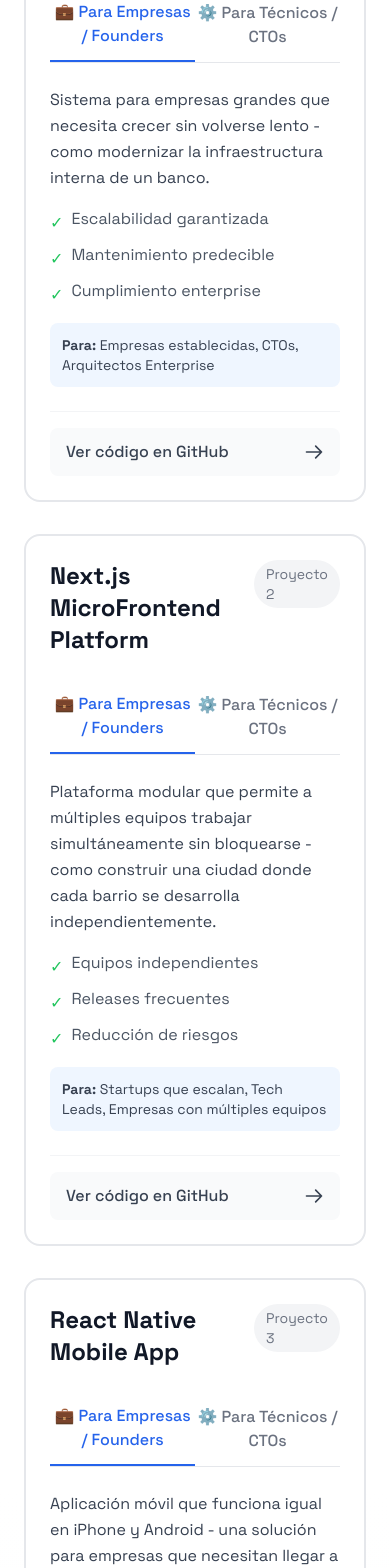
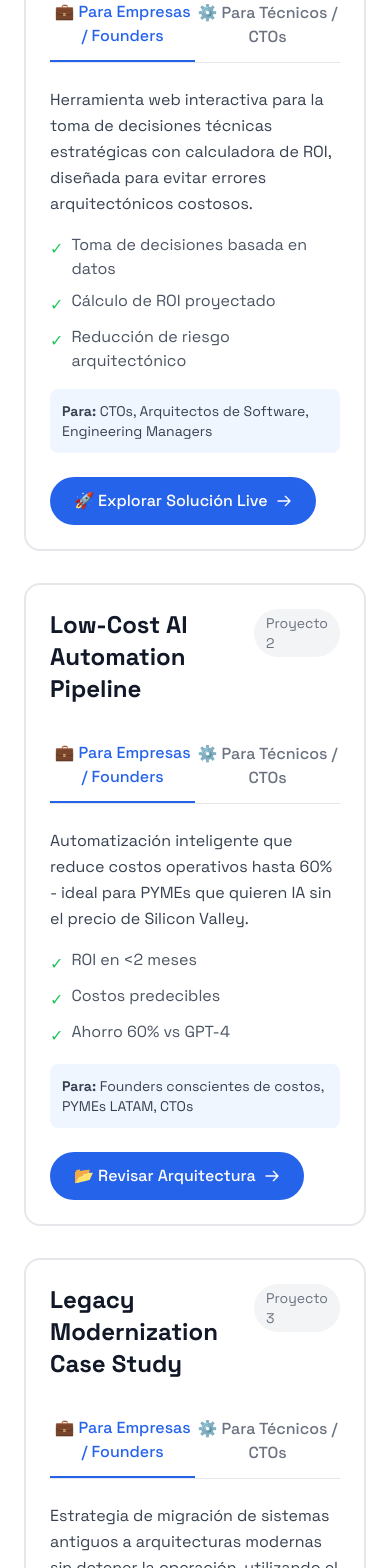
Before and after one commit to chrishiotech/christian-aguirre-landing, a Next.js app: page / in a window 390 px wide. Shown: the part 6706-8274 px from the top of the page. Built offline with nearby package versions, Linux system fonts and the light colour scheme.

Commit message:
changes to footer and header

```diff
--- a/src/components/Footer.tsx
+++ b/src/components/Footer.tsx
@@ -18,7 +18,7 @@
             </div>
 
             <p className="mb-8 max-w-md text-sm leading-relaxed text-slate-300 sm:text-base">
-              Especializado en arquitecturas frontend escalables, consultoría técnica con ROI
+              🎯 Especializado en arquitecturas frontend escalables, consultoría técnica con ROI
               medible e implementaciones de IA de bajo costo para empresas.
             </p>
           </div>
@@ -56,7 +56,7 @@
           </div>
         </div>
 
-        <div className="mt-8 border-t border-slate-600 pt-6 text-center text-slate-400 sm:mt-12 sm:pt-8">
+        <div className="mt-8 border-t border-slate-200 pt-6 text-center text-slate-200 sm:mt-12 sm:pt-8">
           <p className="text-sm sm:text-base">
             © {new Date().getFullYear()} Christian Aguirre. Todos los derechos reservados.
           </p>
--- a/src/sections/ProofPortfolio.tsx
+++ b/src/sections/ProofPortfolio.tsx
@@ -4,67 +4,119 @@
   const projects = [
     {
       id: 1,
-      name: "Angular Enterprise Application",
+      name: "Technical Decision Framework",
       businessDescription:
-        "Sistema para empresas grandes que necesita crecer sin volverse lento - como modernizar la infraestructura interna de un banco.",
+        "Herramienta web interactiva para la toma de decisiones técnicas estratégicas con calculadora de ROI, diseñada para evitar errores arquitectónicos costosos.",
       technicalDescription:
-        "Aplicación empresarial con Angular 17, lazy-loaded modules, gestión de estado con NgRx, y testing pyramid completo (Jest + Cypress).",
-      tech: ["Angular 17", "NgRx", "Jest", "Cypress", "TypeScript Strict"],
+        "Framework interactivo construido con React, TypeScript y D3.js para visualización de árboles de decisión y análisis de trade-offs.",
+      tech: ["React", "TypeScript", "D3.js", "Tailwind CSS", "Vercel"],
       businessValue: [
-        "Escalabilidad garantizada",
-        "Mantenimiento predecible",
-        "Cumplimiento enterprise",
+        "Toma de decisiones basada en datos",
+        "Cálculo de ROI proyectado",
+        "Reducción de riesgo arquitectónico",
       ],
-      link: "https://github.com/chrishiotech/technical-portfolio/tree/main/01-angular-enterprise",
-      targetAudience: ["Empresas establecidas", "CTOs", "Arquitectos Enterprise"],
+      link: "https://07-technical-decision.vercel.app/",
+      targetAudience: ["CTOs", "Arquitectos de Software", "Engineering Managers"],
     },
     {
       id: 2,
-      name: "Next.js MicroFrontend Platform",
-      businessDescription:
-        "Plataforma modular que permite a múltiples equipos trabajar simultáneamente sin bloquearse - como construir una ciudad donde cada barrio se desarrolla independientemente.",
-      technicalDescription:
-        "Arquitectura MicroFrontend con Webpack 5 Module Federation, SSR/SSG, optimización de Core Web Vitals, y composición en runtime.",
-      tech: ["Next.js 14", "Webpack Module Federation", "TypeScript", "React 18"],
-      businessValue: ["Equipos independientes", "Releases frecuentes", "Reducción de riesgos"],
-      link: "https://github.com/chrishiotech/technical-portfolio/tree/main/02-nextjs-microfrontend",
-      targetAudience: ["Startups que escalan", "Tech Leads", "Empresas con múltiples equipos"],
-    },
-    {
-      id: 3,
-      name: "React Native Mobile App",
-      businessDescription:
-        "Aplicación móvil que funciona igual en iPhone y Android - una solución para empresas que necesitan llegar a clientes en cualquier dispositivo.",
-      technicalDescription:
-        "Aplicación nativa con React Native, arquitectura modular, gestión de estados complejos, y testing en dispositivos reales.",
-      tech: ["React Native", "TypeScript", "Expo", "Testing Library"],
-      businessValue: [
-        "Desarrollo 2x1 (iOS+Android)",
-        "Actualizaciones en tiempo real",
-        "Experiencia nativa",
-      ],
-      link: "https://github.com/chrishiotech/technical-portfolio/tree/main/03-react-native-app",
-      targetAudience: ["Startups mobile-first", "Product Managers", "Empresas con fuerza de campo"],
-    },
-    {
-      id: 4,
       name: "Low-Cost AI Automation Pipeline",
       businessDescription:
         "Automatización inteligente que reduce costos operativos hasta 60% - ideal para PYMEs que quieren IA sin el precio de Silicon Valley.",
       technicalDescription:
-        "Pipeline completo con DeepSeek API, backend FastAPI (Python), frontend HTMX, y comparativa de costos vs. OpenAI GPT-4.",
-      tech: ["Python", "DeepSeek API", "HTMX", "FastAPI", "Render"],
+        "Pipeline completo con DeepSeek/Minimax API, backend FastAPI (Python), frontend HTMX y comparativa de costos vs. OpenAI.",
+      tech: ["Python", "FastAPI", "DeepSeek API", "HTMX", "Render"],
+      businessValue: ["ROI en <2 meses", "Costos predecibles", "Ahorro 60% vs GPT-4"],
+      link: "https://github.com/chrishiotech/technical-portfolio/tree/main/04-ai-automation",
+      targetAudience: ["Founders conscientes de costos", "PYMEs LATAM", "CTOs"],
+    },
+    {
+      id: 3,
+      name: "Legacy Modernization Case Study",
+      businessDescription:
+        "Estrategia de migración de sistemas antiguos a arquitecturas modernas sin detener la operación, utilizando el patrón Strangler.",
+      technicalDescription:
+        "Implementación de Strangler Pattern y Module Federation con un dashboard de métricas de performance 'antes vs después'.",
+      tech: ["Strangler Pattern", "Module Federation", "React", "TypeScript"],
       businessValue: [
-        "ROI en <2 meses",
-        "Costos predecibles",
-        "Sin dependencia de grandes proveedores",
+        "Migración sin tiempo de inactividad",
+        "Reducción de deuda técnica",
+        "Escalabilidad incremental",
       ],
-      link: "https://github.com/chrishiotech/technical-portfolio/tree/main/04-ai-automation",
-      targetAudience: [
-        "PYMEs latinoamericanas",
-        "Founders conscientes de costos",
-        "Empresas en mercados emergentes",
+      link: "https://github.com/chrishiotech/technical-portfolio/tree/main/06-legacy-modernization",
+      targetAudience: ["Empresas Enterprise", "CTOs", "Product Owners"],
+    },
+    {
+      id: 4,
+      name: "Next.js MicroFrontend Platform",
+      businessDescription:
+        "Plataforma modular que permite a múltiples equipos trabajar simultáneamente sin bloquearse - ideal para escalar productos complejos.",
+      technicalDescription:
+        "Arquitectura MicroFrontend con Webpack 5 Module Federation, SSR/SSG y optimización de Core Web Vitals.",
+      tech: ["Next.js 14", "Webpack Federation", "TypeScript", "React 18"],
+      businessValue: ["Equipos independientes", "Releases frecuentes", "Performance optimizado"],
+      link: "https://github.com/chrishiotech/technical-portfolio/tree/main/02-nextjs-microfrontend",
+      targetAudience: ["Startups que escalan", "Tech Leads"],
+    },
+    {
+      id: 5,
+      name: "DevOps Self-Service Platform",
+      businessDescription:
+        "Portal que permite a los equipos generar infraestructura y pipelines de CI/CD con un clic, reduciendo el time-to-market drásticamente.",
+      technicalDescription:
+        "Plataforma automatizada usando Terraform/AWS CDK y GitHub Actions para la generación dinámica de entornos.",
+      tech: ["Terraform", "AWS CDK", "GitHub Actions", "Docker"],
+      businessValue: [
+        "Time-to-market acelerado",
+        "Estandarización de infra",
+        "Autonomía del equipo",
       ],
+      link: "https://github.com/chrishiotech/technical-portfolio/tree/main/05-devops-self-service",
+      targetAudience: ["Startups", "DevOps Managers", "Engineering Leads"],
+    },
+    {
+      id: 6,
+      name: "Angular Enterprise Application",
+      businessDescription:
+        "Sistema robusto para entornos corporativos que necesita crecer sin volverse lento - como modernizar la infraestructura de un banco.",
+      technicalDescription:
+        "Aplicación empresarial con Angular 17, NgRx para gestión de estado, lazy-loading y testing completo (Jest + Cypress).",
+      tech: ["Angular 17", "NgRx", "RxJS", "Jest", "Cypress"],
+      businessValue: ["Escalabilidad garantizada", "Mantenimiento predecible", "Estándar bancario"],
+      link: "https://github.com/chrishiotech/technical-portfolio/tree/main/01-angular-enterprise",
+      targetAudience: ["Banca / FinTech", "Arquitectos Enterprise"],
+    },
+    {
+      id: 7,
+      name: "Developer Experience (DX) Dashboard",
+      businessDescription:
+        "Visualización en tiempo real de la salud del equipo de ingeniería mediante métricas DORA y optimización de tiempos de construcción.",
+      technicalDescription:
+        "Dashboard interactivo para recolección y visualización de métricas de productividad y retención técnica.",
+      tech: ["React", "TypeScript", "DORA Metrics", "Data Viz"],
+      businessValue: [
+        "Mejora de retención técnica",
+        "Visibilidad de cuellos de botella",
+        "Productividad optimizada",
+      ],
+      link: "https://github.com/chrishiotech/technical-portfolio/tree/main/08-dev-experience",
+      targetAudience: ["VPs of Engineering", "CTOs", "Team Leads"],
+    },
+    {
+      id: 8,
+      name: "React Native Mobile App",
+      businessDescription:
+        "Aplicación móvil que funciona en iPhone y Android - una solución para empresas que necesitan presencia en cualquier dispositivo.",
+      technicalDescription:
+        "Aplicación nativa con React Native, Expo y arquitectura modular para integración con APIs complejas.",
+      tech: ["React Native", "TypeScript", "Expo", "Testing Library"],
+      businessValue: [
+        "Desarrollo 2x1 (iOS+Android)",
+        "Actualizaciones OTA",
+        "Time-to-market móvil",
+      ],
+      link: "https://github.com/chrishiotech/technical-portfolio/tree/main/03-react-native-app",
+      targetAudience: ["Startups mobile-first", "Product Managers"],
     },
   ];
 
@@ -165,29 +217,37 @@
                   )}
                 </div>
 
-                {/* Enlace a GitHub */}
-                <div className="mt-4 border-t border-gray-100 pt-4">
+                {/* Enlace a Demo */}
+                <div className="mt-6 flex flex-wrap gap-4">
+                  {" "}
                   <a
                     href={project.link}
                     target="_blank"
                     rel="noopener noreferrer"
-                    className="group inline-flex w-full items-center justify-between rounded-lg bg-gray-50 px-4 py-3 font-medium text-gray-700 transition-colors hover:bg-gray-100"
+                    className="inline-flex items-center rounded-full bg-primary px-6 py-3 font-medium text-white transition-all hover:bg-opacity-90 hover:shadow-lg active:scale-95"
                   >
-                    <span>Ver código en GitHub</span>
+                    {" "}
+                    <span>
+                      {" "}
+                      {project.link.includes("vercel.app")
+                        ? "🚀 Explorar Solución Live"
+                        : "📂 Revisar Arquitectura"}{" "}
+                    </span>{" "}
                     <svg
-                      className="ml-2 h-5 w-5 transform transition-transform group-hover:translate-x-1"
+                      className="ml-2 h-4 w-4"
                       fill="none"
                       stroke="currentColor"
                       viewBox="0 0 24 24"
                     >
+                      {" "}
                       <path
                         strokeLinecap="round"
                         strokeLinejoin="round"
-                        strokeWidth={2}
+                        strokeWidth="2"
                         d="M14 5l7 7m0 0l-7 7m7-7H3"
-                      />
-                    </svg>
-                  </a>
+                      />{" "}
+                    </svg>{" "}
+                  </a>{" "}
                 </div>
               </div>
             );
@@ -195,7 +255,7 @@
         </div>
 
         {/* CTA Principal */}
-        <div className="text-center">
+        {/* <div className="text-center">
           <div className="inline-block rounded-xl bg-gradient-to-r from-primary to-blue-600 p-1 shadow-lg">
             <a
               href="https://github.com/chrishiotech/technical-portfolio"
@@ -210,7 +270,7 @@
           <p className="mt-4 text-sm text-gray-500">
             Cada proyecto incluye código fuente, documentación técnica y guías de implementación
           </p>
-        </div>
+        </div> */}
 
         {/* Nota sobre el enfoque dual */}
         <div className="mt-16 rounded-2xl border border-blue-100 bg-gradient-to-r from-blue-50 to-indigo-50 p-6">
```
Also changed, not shown: src/components/Header.tsx (+18 -16 lines).
